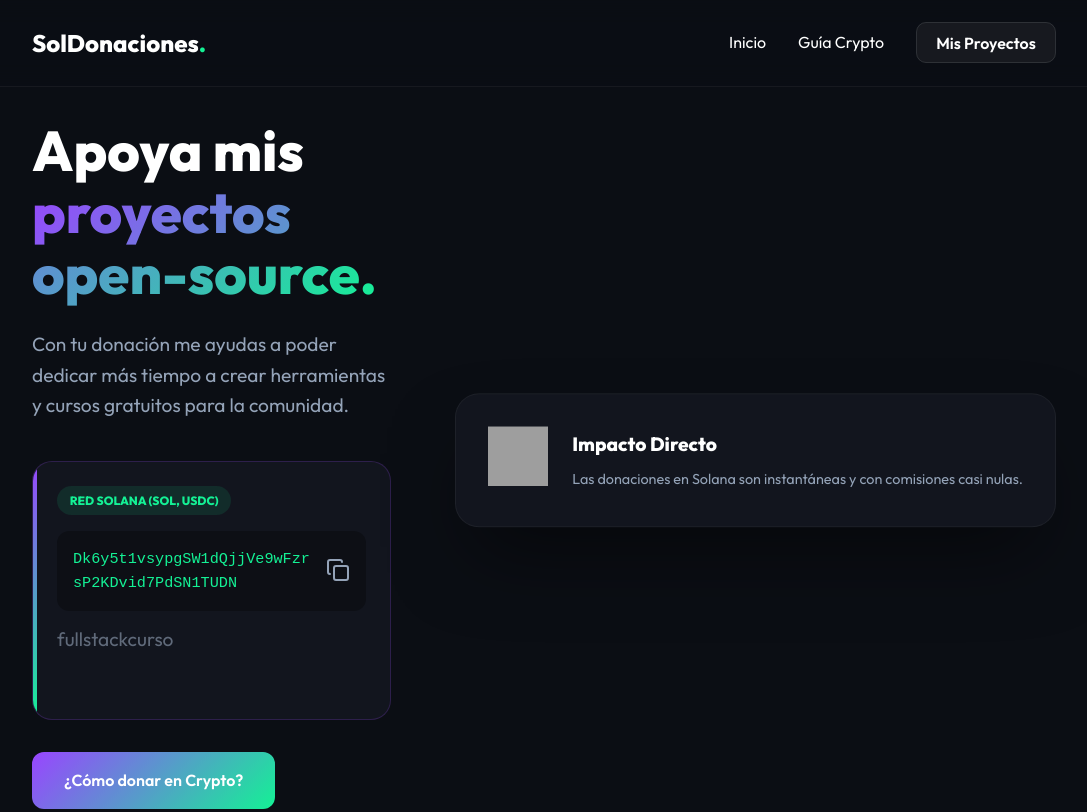
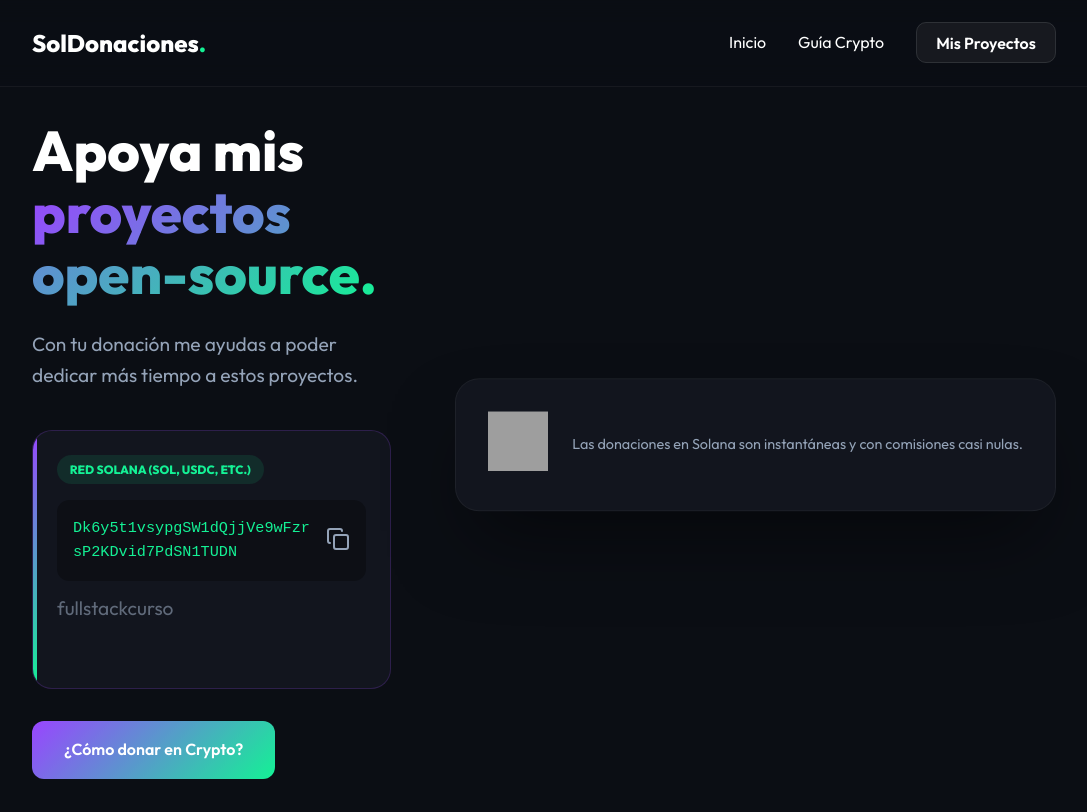
Before and after one commit to fullstackcurso/donaciones, a plain HTML site: page index.html in a window 1280 px wide. Shown: the top 812 px of the page, without its empty margins (96-1183 px from the left). Drawn offline with nearby package versions, Linux system fonts and the light colour scheme; grey boxes are pictures that could not be loaded.

Commit message:
Refine landing text: simplify purpose and update wallet labels

```diff
--- a/index.html
+++ b/index.html
@@ -26,12 +26,11 @@
         <section id="inicio" class="hero">
             <div class="hero-content">
                 <h1>Apoya mis <br><span>proyectos open-source.</span></h1>
-                <p>Con tu donación me ayudas a poder dedicar más tiempo a crear herramientas y cursos gratuitos para la
-                    comunidad.</p>
+                <p>Con tu donación me ayudas a poder dedicar más tiempo a estos proyectos.</p>
 
                 <div class="wallet-container">
                     <div class="wallet-header">
-                        <span class="network-badge">Red Solana (SOL, USDC)</span>
+                        <span class="network-badge">Red Solana (SOL, USDC, etc.)</span>
                     </div>
                     <div class="wallet-address-box">
                         <code id="wallet-address">Dk6y5t1vsypgSW1dQjjVe9wFzrsP2KDvid7PdSN1TUDN</code>
@@ -53,7 +52,6 @@
                         <img src="https://cryptologos.cc/logos/solana-sol-logo.png" alt="Solana Logo">
                     </div>
                     <div class="solana-info">
-                        <h3>Impacto Directo</h3>
                         <p>Las donaciones en Solana son instantáneas y con comisiones casi nulas.</p>
                     </div>
                 </div>
```
